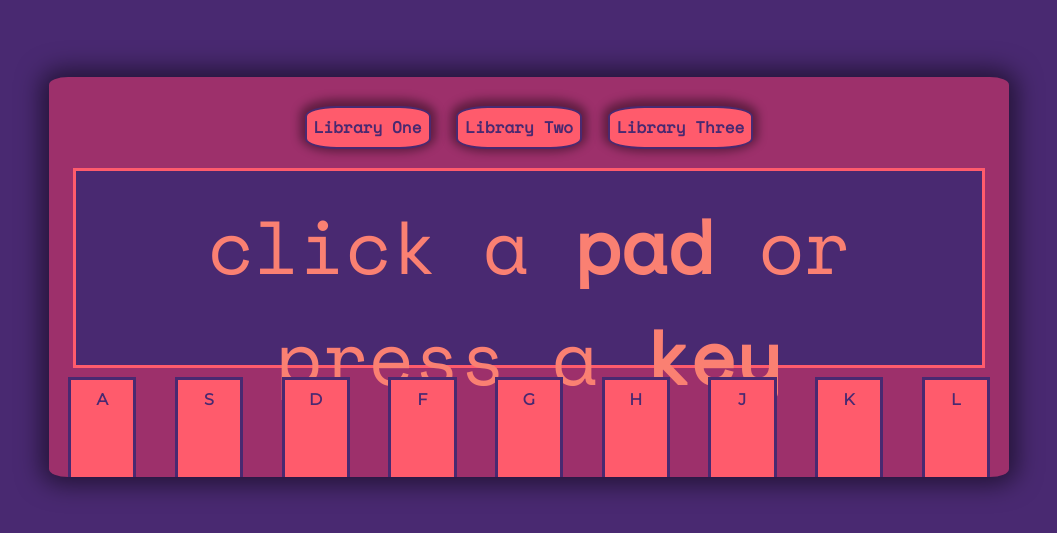
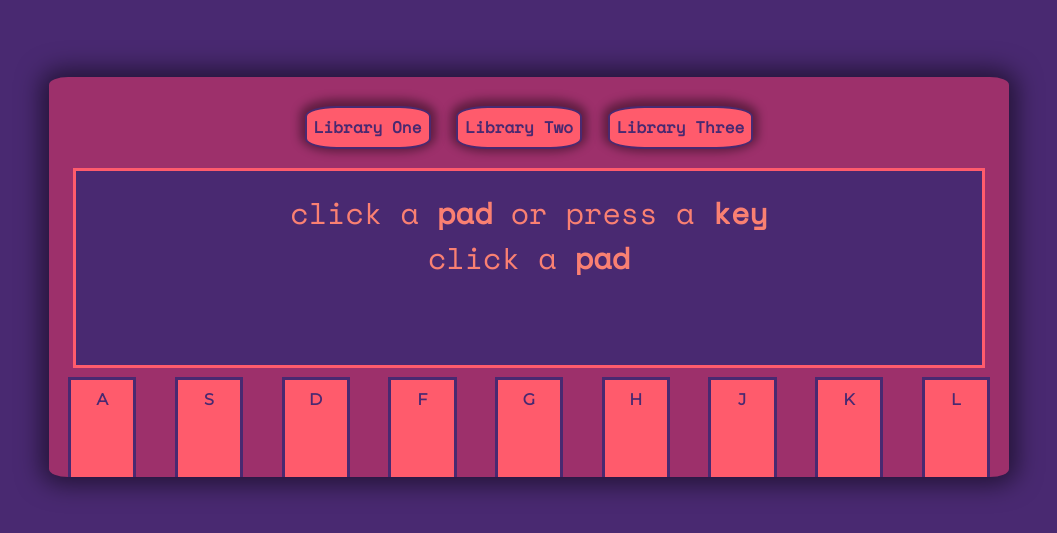
Before and after one commit to jamiepompei/drum-machine-javascript-html-css, a website: page index.html in a window 1280 px wide. Shown: the part 123-656 px from the top of the page, without its empty margins (111-1168 px from the left). Drawn offline with nearby package versions, Linux system fonts and the light colour scheme.

Commit message:
resized font

```diff
--- a/index.css
+++ b/index.css
@@ -77,7 +77,7 @@
 
 #beat-name{
     font-family: var(--font-primary);
-    font-size: 75px;
+    font-size: 30px;
     color: salmon;
     text-align: center;
 }
--- a/index.html
+++ b/index.html
@@ -16,7 +16,13 @@
                     <div id="lib-3">Library Three</div>
                 </div>
                 <div id="display">
-                    <p id="beat-name">click a <strong>pad</strong> or press a <strong>key</strong></p>
+                    <div id="content-desktop">
+                        <p id="beat-name">click a <strong>pad</strong> or press a <strong>key</strong></p>
+                    </div>
+                    <div id="content-mobile">
+                        <p id="beat-name">click a <strong>pad</strong></p>
+                    </div>
+
                 </div>
                 <div id="pad-container">
                     <div class="drum-pad" id="A" type="button">A</div>
```
Also changed, not shown: package.json (added, +23 -0 lines), 1 other file.
